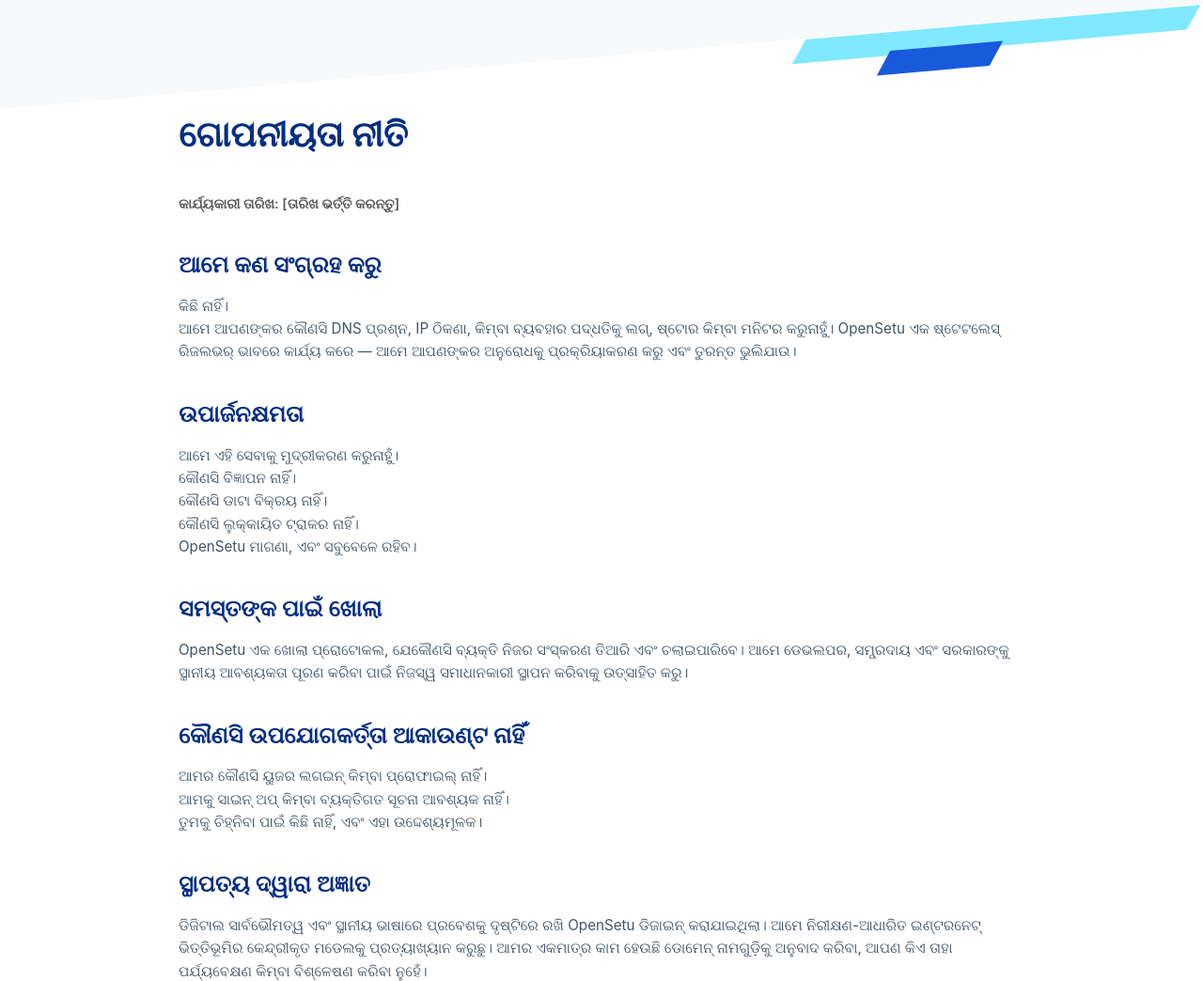
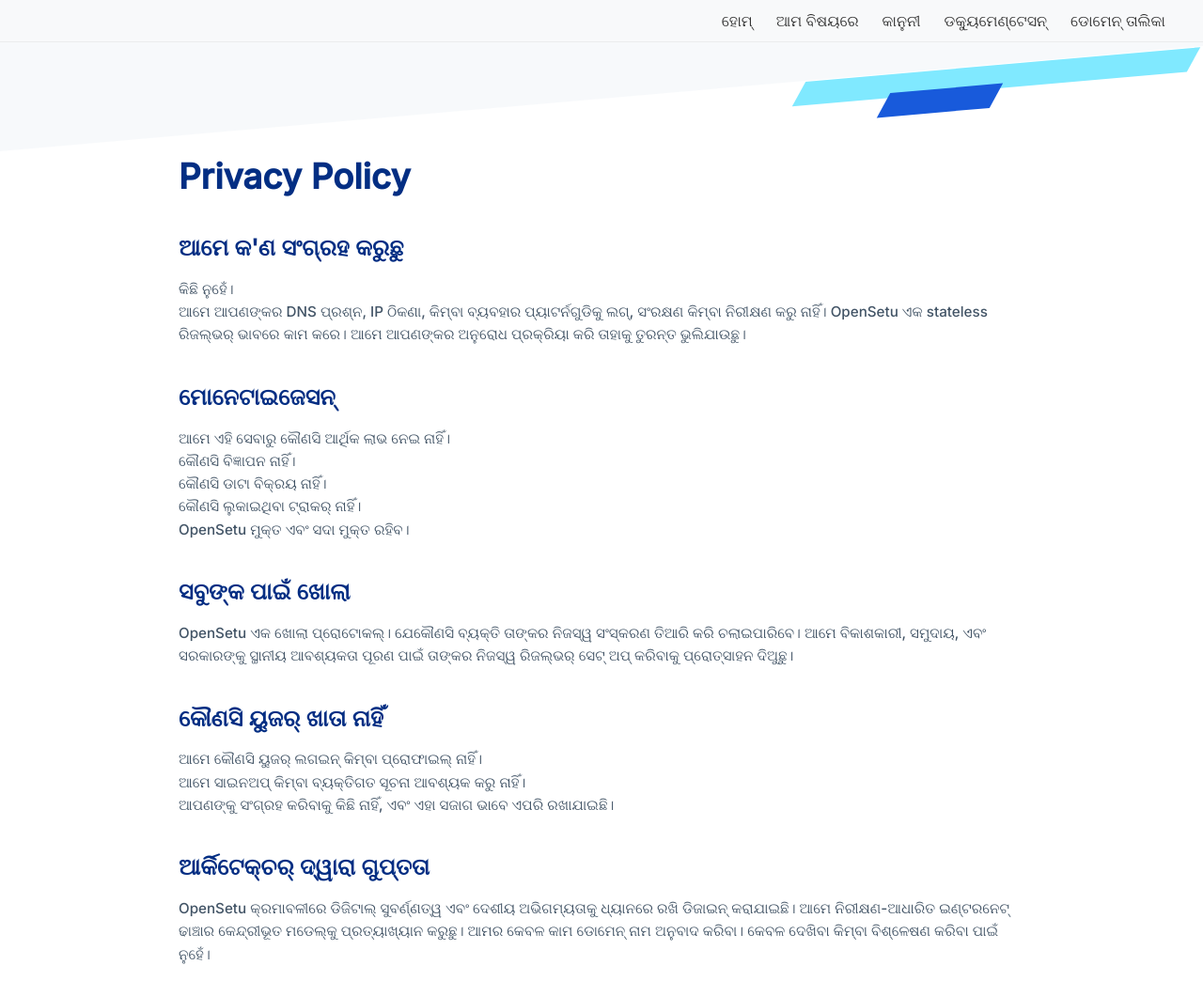
Before and after one commit to KritiShrivastava21/OpensetuOdia, a plain HTML site: page privacy.html in a window 1280 px wide. Shown: the top 1044 px of the page at 94% size. Drawn offline with Linux system fonts and the light colour scheme.

Commit message:
Update privacy.html

```diff
--- a/privacy.html
+++ b/privacy.html
@@ -1,9 +1,128 @@
 <!DOCTYPE html>
-<html lang="or">
+<html lang="en">
 <head>
   <meta charset="UTF-8" />
   <meta name="viewport" content="width=device-width, initial-scale=1.0"/>
-  <title>OpenSetu ଗୋପନୀୟତା ନୀତି</title>
+  <title>OpenSetu Privacy Policy</title>
+
+    <link href="https://fonts.googleapis.com/css2?family=Inter:wght@500&display=swap" rel="stylesheet">
+  <link rel="stylesheet" href="https://cdnjs.cloudflare.com/ajax/libs/font-awesome/6.6.0/css/all.min.css">
+
+
+    <style>
+    /* Menu bar styling */
+    .top-menu {
+      display: flex;
+      justify-content: flex-end;
+      align-items: center;
+      background: #f8f9fa;
+      padding: 12px 40px;
+      border-bottom: 1px solid rgba(0,0,0,0.05);
+      position: sticky;
+      top: 0;
+      z-index: 1000;
+    }
+    .top-menu a {
+      font-family: 'Inter', sans-serif;
+      color: #333;
+      text-decoration: none;
+      margin-left: 25px;
+      font-weight: 500;
+      transition: color 0.2s ease;
+    }
+    .top-menu a:hover {
+      color: #007BFF;
+    }
+
+    /* Hamburger button */
+    .menu-toggle {
+      display: none;
+      font-size: 1.5em;
+      background: none;
+      border: none;
+      cursor: pointer;
+      color: #333;
+    }
+
+    /* Side menu */
+    .side-menu {
+      height: 100%;
+      width: 0;
+      position: fixed;
+      top: 0;
+      right: 0;
+      background-color: #f8f9fa;
+      overflow-x: hidden;
+      transition: 0.3s;
+      padding-top: 60px;
+      z-index: 2000;
+    }
+    .side-menu a {
+      display: block;
+      padding: 10px 20px;
+      color: #333;
+      text-decoration: none;
+      font-family: 'Inter', sans-serif;
+      font-weight: 500;
+    }
+    .side-menu a:hover {
+      color: #007BFF;
+    }
+    .side-menu .close-btn {
+      position: absolute;
+      top: 15px;
+      right: 20px;
+      font-size: 2em;
+      text-decoration: none;
+      color: #333;
+    }
+
+    /* Responsive rules */
+    @media (max-width: 768px) {
+      .top-menu a {
+        display: none;
+      }
+      .menu-toggle {
+        display: block;
+        margin-left: auto;
+      }
+    }
+  </style>
+</head>
+<body class="page">
+
+  <!-- Top Menu -->
+  <nav class="top-menu">
+    <a href="index.html">ହୋମ୍</a>
+    <a href="about.html">ଆମ ବିଷୟରେ</a>
+    <a href="beta.html">କାନୁନୀ</a>
+    <a href="documentation.html">ଡକ୍ୟୁମେଣ୍ଟେସନ୍</a>
+    <a href="domain.html">ଡୋମେନ୍ ତାଲିକା</a>
+    <button class="menu-toggle" onclick="openMenu()"><i class="fas fa-bars"></i></button>
+  </nav>
+
+  <!-- Side Menu -->
+  <div id="sideMenu" class="side-menu">
+    <a href="javascript:void(0)" class="close-btn" onclick="closeMenu()">&times;</a>
+    <a href="index.html">ହୋମ୍</a>
+    <a href="about.html">ଆମ ବିଷୟରେ</a>
+    <a href="beta.html">କାନୁନୀ</a>
+    <a href="documentation.html">ଡକ୍ୟୁମେଣ୍ଟେସନ୍</a>
+    <a href="domain.html">ଡୋମେନ୍ ତାଲିକା</a>
+  </div>
+
+
+  <script>
+function openMenu() {
+  document.getElementById("sideMenu").style.width = "250px"; // Adjust width as needed
+}
+
+function closeMenu() {
+  document.getElementById("sideMenu").style.width = "0";
+}
+</script>
+
+
   <style>
     body {
       margin: 0;
@@ -20,7 +139,7 @@
       position: absolute;
       top: 60px;
       width: 100%;
-      height: 1300px;
+      height: 1250px;
       background: white;
       transform: skewY(-5deg);
       z-index: 0;
@@ -155,32 +274,30 @@
     </div>
 
     <section class="section">
-      <h1 class="about-heading">ଗୋପନୀୟତା ନୀତି</h1>
+      <h1 class="about-heading">Privacy Policy</h1>
 
       <div class="top-text">
-        <p class="highlight">କାର୍ଯ୍ୟକାରୀ ତାରିଖ: [ତାରିଖ ଭର୍ତ୍ତି କରନ୍ତୁ]</p>
 
-        <h2>ଆମେ କଣ ସଂଗ୍ରହ କରୁ</h2>
-        <p>କିଛି ନାହିଁ।<br>ଆମେ ଆପଣଙ୍କର କୌଣସି DNS ପ୍ରଶ୍ନ, IP ଠିକଣା, କିମ୍ବା ବ୍ୟବହାର ପଦ୍ଧତିକୁ ଲଗ୍, ଷ୍ଟୋର କିମ୍ବା ମନିଟର କରୁନାହୁଁ। OpenSetu ଏକ ଷ୍ଟେଟଲେସ୍ ରିଜଲଭର୍ ଭାବରେ କାର୍ଯ୍ୟ କରେ — ଆମେ ଆପଣଙ୍କର ଅନୁରୋଧକୁ ପ୍ରକ୍ରିୟାକରଣ କରୁ ଏବଂ ତୁରନ୍ତ ଭୁଲିଯାଉ।</p>
+        <h2>ଆମେ କ'ଣ ସଂଗ୍ରହ କରୁଛୁ</h2>
+        <p>କିଛି ନୁହେଁ। <br>ଆମେ ଆପଣଙ୍କର DNS ପ୍ରଶ୍ନ, IP ଠିକଣା, କିମ୍ବା ବ୍ୟବହାର ପ୍ୟାଟର୍ନଗୁଡିକୁ ଲଗ୍, ସଂରକ୍ଷଣ କିମ୍ବା ନିରୀକ୍ଷଣ କରୁ ନାହିଁ। OpenSetu ଏକ stateless ରିଜଲ୍ଭର୍ ଭାବରେ କାମ କରେ। ଆମେ ଆପଣଙ୍କର ଅନୁରୋଧ ପ୍ରକ୍ରିୟା କରି ତାହାକୁ ତୁରନ୍ତ ଭୁଲିଯାଉଛୁ।</p>
 
-        <h2>ଉପାର୍ଜନକ୍ଷମତା</h2>
-        <p>ଆମେ ଏହି ସେବାକୁ ମୁଦ୍ରୀକରଣ କରୁନାହୁଁ।<br>କୌଣସି ବିଜ୍ଞାପନ ନାହିଁ।<br>କୌଣସି ଡାଟା ବିକ୍ରୟ ନାହିଁ।<br>କୌଣସି ଲୁକ୍କାୟିତ ଟ୍ରାକର ନାହିଁ।<br>OpenSetu ମାଗଣା, ଏବଂ ସବୁବେଳେ ରହିବ।</p>
+        <h2>ମୋନେଟାଇଜେସନ୍</h2>
+        <p>ଆମେ ଏହି ସେବାରୁ କୌଣସି ଆର୍ଥିକ ଲାଭ ନେଇ ନାହିଁ।<br>କୌଣସି ବିଜ୍ଞାପନ ନାହିଁ।<br>କୌଣସି ଡାଟା ବିକ୍ରୟ ନାହିଁ।<br>କୌଣସି ଲୁକାଇଥିବା ଟ୍ରାକର୍ ନାହିଁ।<br>OpenSetu ମୁକ୍ତ ଏବଂ ସଦା ମୁକ୍ତ ରହିବ।</p>
 
-        <h2>ସମସ୍ତଙ୍କ ପାଇଁ ଖୋଲା</h2>
-        <p>OpenSetu ଏକ ଖୋଲା ପ୍ରୋଟୋକଲ, ଯେକୌଣସି ବ୍ୟକ୍ତି ନିଜର ସଂସ୍କରଣ ତିଆରି ଏବଂ ଚଲାଇପାରିବେ। ଆମେ ଡେଭଲପର, ସମ୍ପ୍ରଦାୟ ଏବଂ ସରକାରଙ୍କୁ ସ୍ଥାନୀୟ ଆବଶ୍ୟକତା ପୂରଣ କରିବା ପାଇଁ ନିଜସ୍ୱ ସମାଧାନକାରୀ ସ୍ଥାପନ କରିବାକୁ ଉତ୍ସାହିତ କରୁ।</p>
+        <h2>ସବୁଙ୍କ ପାଇଁ ଖୋଲା</h2>
+        <p>OpenSetu ଏକ ଖୋଲା ପ୍ରୋଟୋକଲ୍। ଯେକୌଣସି ବ୍ୟକ୍ତି ତାଙ୍କର ନିଜସ୍ୱ ସଂସ୍କରଣ ତିଆରି କରି ଚଲାଇପାରିବେ। ଆମେ ବିକାଶକାରୀ, ସମୁଦାୟ, ଏବଂ ସରକାରଙ୍କୁ ସ୍ଥାନୀୟ ଆବଶ୍ୟକତା ପୂରଣ ପାଇଁ ତାଙ୍କର ନିଜସ୍ୱ ରିଜଲ୍ଭର୍ ସେଟ୍ ଅପ୍ କରିବାକୁ ପ୍ରୋତ୍ସାହନ ଦିଅୁଛୁ।</p>
 
-        <h2>କୌଣସି ଉପଯୋଗକର୍ତ୍ତା ଆକାଉଣ୍ଟ ନାହିଁ</h2>
-        <p>ଆମର କୌଣସି ୟୁଜର ଲଗଇନ୍ କିମ୍ବା ପ୍ରୋଫାଇଲ୍ ନାହିଁ।<br>ଆମକୁ ସାଇନ୍ ଅପ୍ କିମ୍ବା ବ୍ୟକ୍ତିଗତ ସୂଚନା ଆବଶ୍ୟକ ନାହିଁ।<br>ତୁମକୁ ଚିହ୍ନିବା ପାଇଁ କିଛି ନାହିଁ, ଏବଂ ଏହା ଉଦ୍ଦେଶ୍ୟମୂଳକ।</p>
+        <h2>କୌଣସି ୟୁଜର୍ ଖାତା ନାହିଁ</h2>
+        <p>ଆମେ କୌଣସି ୟୁଜର୍ ଲଗଇନ୍ କିମ୍ବା ପ୍ରୋଫାଇଲ୍ ନାହିଁ।<br>ଆମେ ସାଇନଅପ୍ କିମ୍ବା ବ୍ୟକ୍ତିଗତ ସୂଚନା ଆବଶ୍ୟକ କରୁ ନାହିଁ।<br>ଆପଣଙ୍କୁ ସଂଗ୍ରହ କରିବାକୁ କିଛି ନାହିଁ, ଏବଂ ଏହା ସଜାଗ ଭାବେ ଏପରି ରଖାଯାଇଛି।</p>
 
-        <h2>ସ୍ଥାପତ୍ୟ ଦ୍ୱାରା ଅଜ୍ଞାତ</h2>
-        <p>ଡିଜିଟାଲ ସାର୍ବଭୌମତ୍ୱ ଏବଂ ସ୍ଥାନୀୟ ଭାଷାରେ ପ୍ରବେଶକୁ ଦୃଷ୍ଟିରେ ରଖି OpenSetu ଡିଜାଇନ୍ କରାଯାଇଥିଲା। ଆମେ ନିରୀକ୍ଷଣ-ଆଧାରିତ ଇଣ୍ଟରନେଟ୍ ଭିତ୍ତିଭୂମିର କେନ୍ଦ୍ରୀକୃତ ମଡେଲକୁ ପ୍ରତ୍ୟାଖ୍ୟାନ କରୁଛୁ। ଆମର ଏକମାତ୍ର କାମ ହେଉଛି ଡୋମେନ୍ ନାମଗୁଡ଼ିକୁ ଅନୁବାଦ କରିବା, ଆପଣ କିଏ ତାହା ପର୍ଯ୍ୟବେକ୍ଷଣ କିମ୍ବା ବିଶ୍ଳେଷଣ କରିବା ନୁହେଁ।</p>
+        <h2>ଆର୍କିଟେକ୍ଚର୍ ଦ୍ୱାରା ଗୁପ୍ତତା</h2>
+        <p>OpenSetu କ୍ରମାବଳୀରେ ଡିଜିଟାଲ୍ ସୁବର୍ଣ୍ଣତ୍ୱ ଏବଂ ଦେଶୀୟ ଅଭିଗମ୍ୟତାକୁ ଧ୍ୟାନରେ ରଖି ଡିଜାଇନ୍ କରାଯାଇଛି। ଆମେ ନିରୀକ୍ଷଣ-ଆଧାରିତ ଇଣ୍ଟରନେଟ୍ ଢାଞ୍ଚାର କେନ୍ଦ୍ରୀଭୂତ ମଡେଲ୍କୁ ପ୍ରତ୍ୟାଖ୍ୟାନ କରୁଛୁ। ଆମର କେବଳ କାମ ଡୋମେନ୍ ନାମ ଅନୁବାଦ କରିବା। କେବଳ ଦେଖିବା କିମ୍ବା ବିଶ୍ଳେଷଣ କରିବା ପାଇଁ ନୁହେଁ।</p>
 
-        <h2>ଆଇନଗତ ଅନୁପାଳନ</h2>
-        <p>ଏକ ସମାଧାନକାରୀ ଭାବରେ, ଆମେ କେବଳ ଡୋମେନ୍ ନାମ ଅନୁରୋଧଗୁଡ଼ିକୁ ପୁନଃନିର୍ଦ୍ଦେଶ କରୁ।<br>ଆମେ ବିଷୟବସ୍ତୁ ହୋଷ୍ଟ କିମ୍ବା ପରିବେଷଣ କରୁନାହୁଁ, ଏବଂ ଅନ୍ୟମାନେ ସେମାନଙ୍କ ଡୋମେନ୍ ଅଧୀନରେ ପ୍ରକାଶ କରୁଥିବା ବିଷୟବସ୍ତୁକୁ ଆମେ ନିୟନ୍ତ୍ରଣ କରୁନାହୁଁ।<br>ଆମେ ଉପଯୋଗକର୍ତ୍ତାଙ୍କ ସ୍ୱାଧୀନତା ଏବଂ ଗୋପନୀୟତାକୁ ସୁରକ୍ଷା ଦେବା ସହିତ ସମସ୍ତ ପ୍ରଯୁଜ୍ୟ ଆଇନ ସହିତ ଅନୁପାଳନ କରୁଛୁ।</p>
+        <h2>କାନୁନୀ ସମ୍ମତି</h2>
+        <p>ଏକ ରିଜଲ୍ଭର୍ ଭାବରେ, ଆମେ କେବଳ ଡୋମେନ୍ ନାମ ଅନୁରୋଧକୁ ପୁନଃନିର୍ଦେଶିତ କରୁଛୁ। ଆମେ କୌଣସି କଣ୍ଟେଣ୍ଟ ହୋଷ୍ଟ କିମ୍ବା ସର୍ଭ୍ କରୁ ନାହିଁ, ଏବଂ ଆମେ ଅନ୍ୟମାନେ ତାଙ୍କର ଡୋମେନ୍ ଅଧୀନରେ ପ୍ରକାଶିତ କରୁଥିବା କଣ୍ଟେଣ୍ଟକୁ ନିୟନ୍ତ୍ରଣ କରୁ ନାହିଁ। ଆମେ ସମସ୍ତ ପ୍ରୟୋଜ୍ୟ କାନୁନ ସହିତ ସମ୍ମତ ରହିବା ସହିତ ୟୁଜର୍ ସ୍ଵାଧୀନତା ଏବଂ ଗୁପ୍ତତାକୁ ସୁରକ୍ଷିତ କରୁଛୁ।</p>
 
-        <h2>ଯୋଗାଯୋଗ</h2>
-        <p>ଯଦି ଆପଣଙ୍କର କୌଣସି ପ୍ରଶ୍ନ, ପରାମର୍ଶ ଅଛି, କିମ୍ବା OpenSetu ରେ ଯୋଗଦାନ ଦେବାକୁ ଚାହୁଁଛନ୍ତି, ତେବେ ଆମକୁ ଏଠାରେ ଲେଖନ୍ତୁ:<br>📧 [ଆପଣଙ୍କର ଇମେଲ୍ ଠିକଣା]</p>
-      </div>
+</div>
+
     </section>
   </section>
 
```
